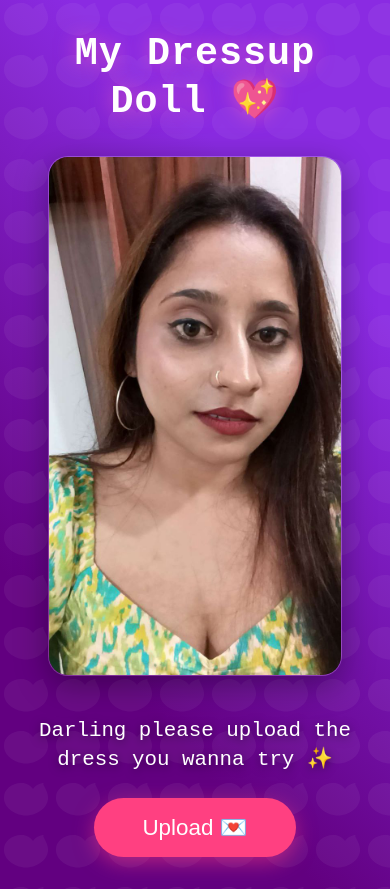
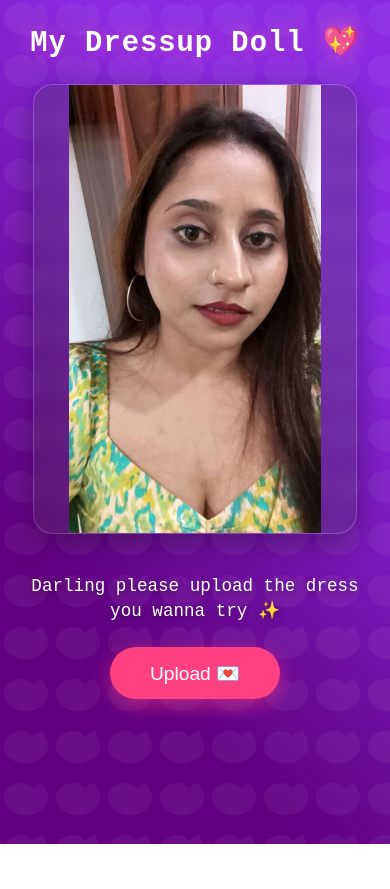
Before and after one commit to Vish-1024/val, a plain HTML site: page next.html in a window 390 px wide. After the commit the page ends 844 px from the top, so only its background shows below. Drawn offline with Linux system fonts and the light colour scheme.

Commit message:
Update next.html

```diff
--- a/next.html
+++ b/next.html
@@ -25,8 +25,10 @@
                     #620080 25%,
                     #8a2be2 75%);
             font-family: 'Courier New', monospace;
-            overflow: hidden;
             position: relative;
+            /* Changed from overflow: hidden to overflow-x: hidden */
+            overflow-x: hidden;
+            overflow-y: auto;
             /* Hardware acceleration */
             -webkit-backface-visibility: hidden;
             backface-visibility: hidden;
@@ -52,6 +54,8 @@
             text-align: center;
             position: relative;
             z-index: 1;
+            /* Add padding bottom for mobile */
+            padding-bottom: 3rem;
         }
 
         .dress-title {
@@ -87,7 +91,7 @@
         .image-box img {
             width: 100%;
             height: 100%;
-            object-fit: contain;          /* better for full-body → prevents cropping head/feet */
+            object-fit: contain;
             object-position: center;
             transition: opacity 0.4s ease;
             background: rgba(0,0,0,0.2);
@@ -160,15 +164,43 @@
 
         /* Mobile Responsive */
         @media (max-width: 768px) {
+            .dress-container {
+                padding: 1.5rem;
+                padding-bottom: 3rem;
+            }
+
             .dress-content {
                 flex-direction: column;
                 gap: 2.5rem;
             }
+
             .image-box {
-                height: 520px;
+                height: 500px;
+                max-width: 95%;
             }
+
             .dress-title {
-                font-size: 2.4rem;
+                font-size: 2.2rem;
+                margin-bottom: 1.5rem;
+            }
+
+            .upload-text {
+                font-size: 1.1rem;
+            }
+
+            .valentine-btn {
+                padding: 0.9rem 2.5rem;
+                font-size: 1.2rem;
+            }
+        }
+
+        @media (max-width: 480px) {
+            .dress-title {
+                font-size: 1.8rem;
+            }
+
+            .image-box {
+                height: 450px;
             }
         }
     </style>
@@ -267,7 +299,7 @@
 
 Use Image 1 as the base model (face, body proportions, hairstyle, identity).
 
-Replace her outfit with the dress from Image 2, ensuring accurate fabric texture, fit, color, and structural details.
+Replace her outfit with the dress from Image 2, ensuring accurate fabric texture, fit, color, and structural details. (If image 2 is a person wearing the dress, then do not use this person's body. Only use image 1 for body, face and hair.)
 
 Generate a full-body portrait, centered and fully visible from head to toe.
 
```
